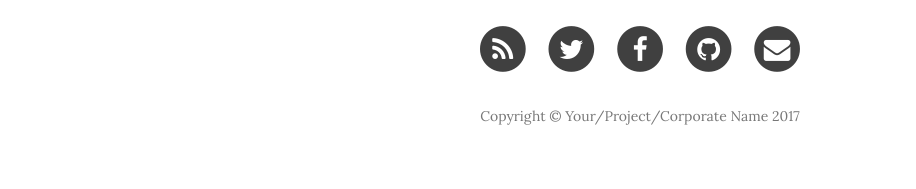
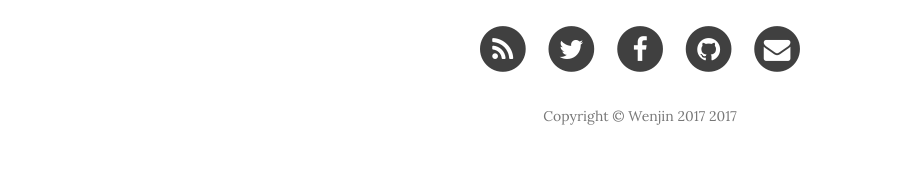
Before and after one commit to WenjinTao/WenjinTao.github.io, a Jekyll site: the page built from index_.md, in a window 1280 px wide. Shown: the part 2046-2235 px from the top of the page, without its empty margins (0-916 px from the left). Built offline with Jekyll 4.4.1, drawn with Linux system fonts in a browser that asks for light colours; nearby versions of some CDN libraries; our own code applies the rules of GitHub Pages for plain Markdown files; some of the changed lines change nothing that is shown.

Commit message:
Update _config.yml

```diff
--- a/_config.yml
+++ b/_config.yml
@@ -1,9 +1,9 @@
 # Site settings
 title: Wenjin
 header-img: img/home-bg.jpg
-email: your-email@yourdomain.com
-copyright_name: Your/Project/Corporate Name
-description: "Write your site description here. It will be used as your sites meta description as well!"
+email: wenjin.tao@gmail.com
+copyright_name: Wenjin 2017
+description: "Hi, there! This is Wenjin"
 baseurl: ""
 url: "http://taowenjin.com"
 twitter_username: SBootstrap
```
